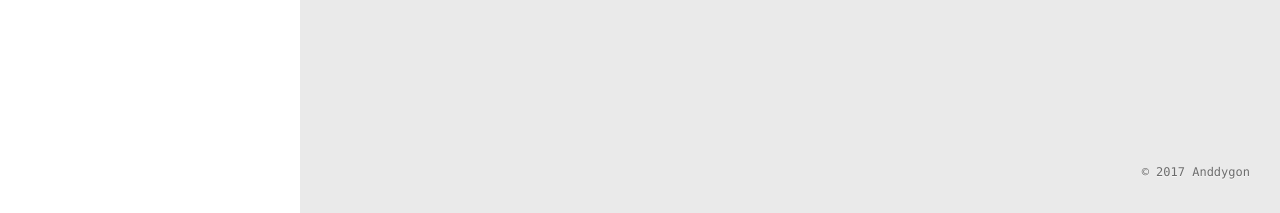
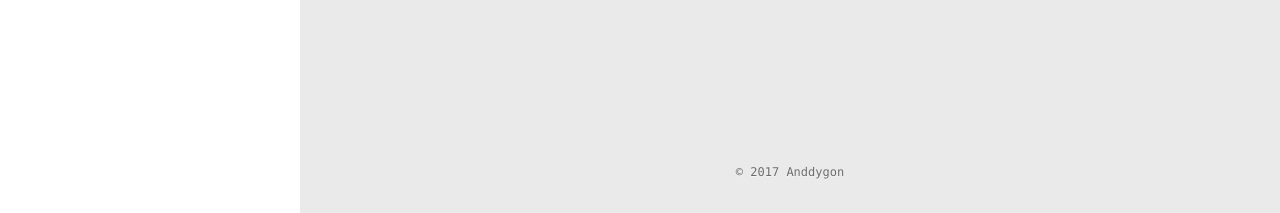
Before and after one commit to anddygon/anddygon.github.io, a plain HTML site: page index.html in a window 1280 px wide. Shown: the part 587-800 px from the top of the page. Drawn offline with Linux system fonts and the light colour scheme.

Commit message:
Site updated: 2017-09-05 10:31:57

```diff
--- a/index.html
+++ b/index.html
@@ -220,7 +220,7 @@
       <footer id="footer">
   <div class="outer">
     <div id="footer-info">
-    	<div class="footer-right">
+    	<div class="footer-middle">
     		&copy; 2017 Anddygon
     	</div>
     </div>
```
Also changed, not shown: 2017/09/05/Charles设置自动代理/index.html (+1 -1 lines), archives/2017/09/index.html (+1 -1 lines), archives/2017/index.html (+1 -1 lines), archives/index.html (+1 -1 lines).
